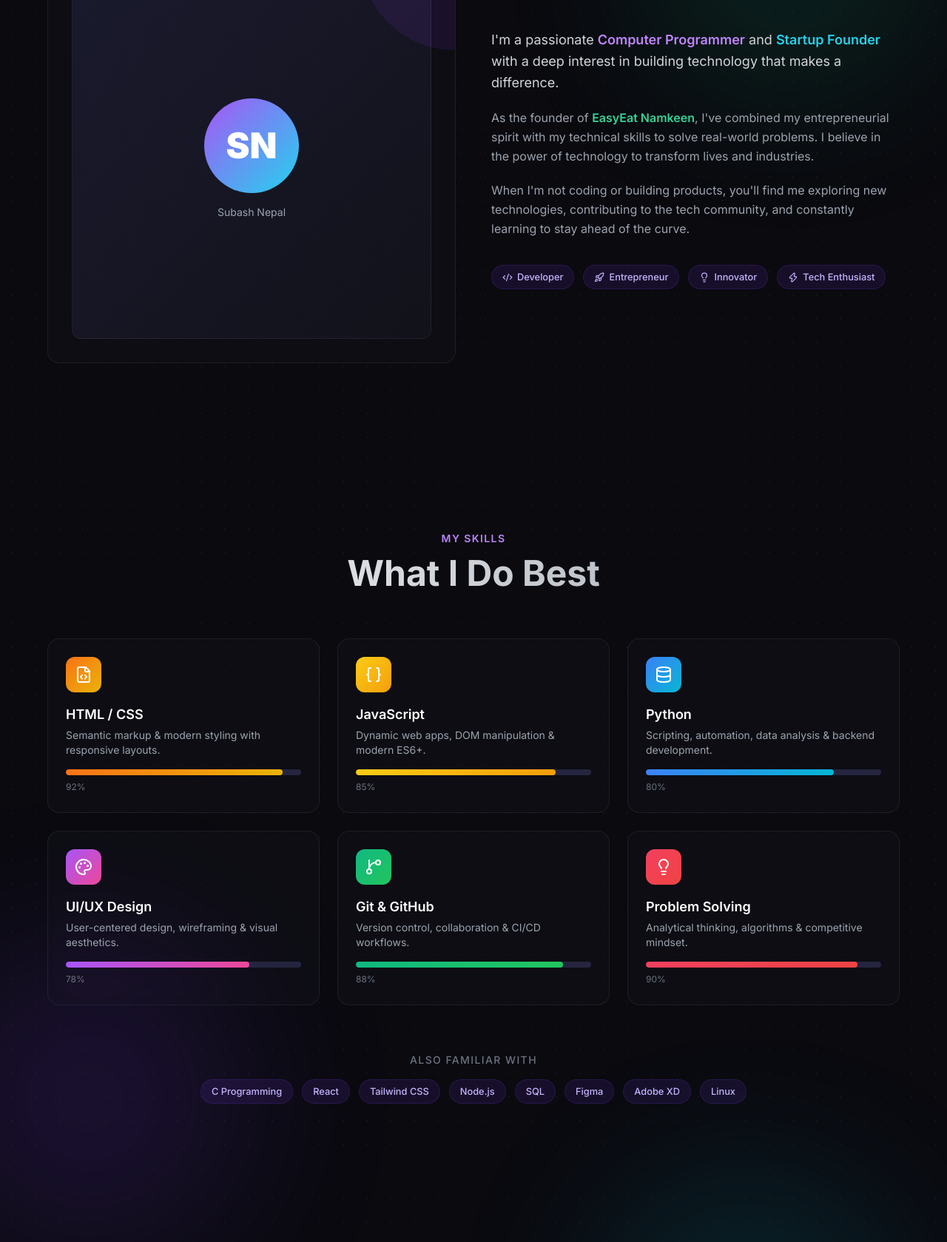
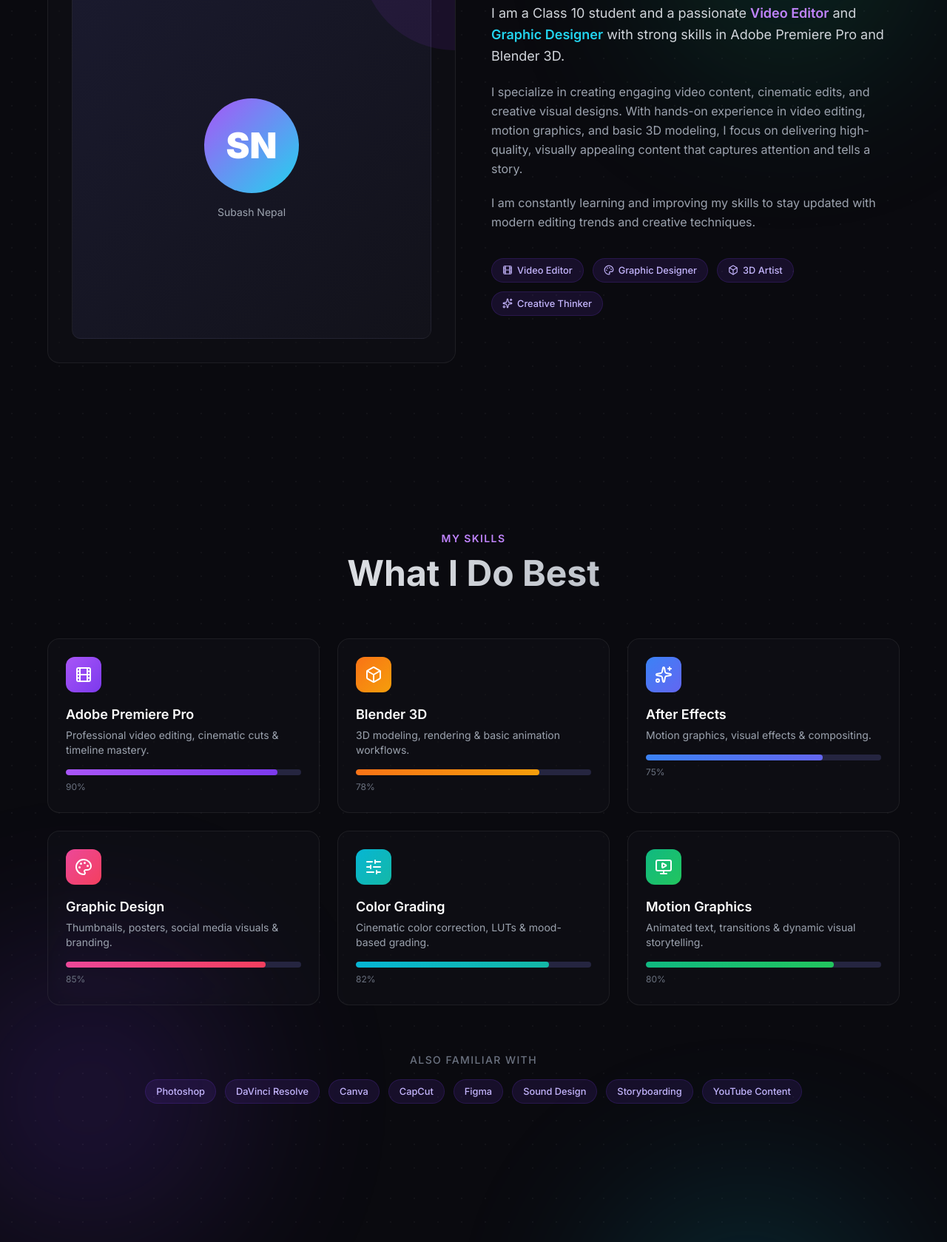
Before and after one commit to Subashnpfr/portfolio, a plain HTML site: page index.html in a window 1280 px wide. Shown: the part 1121-2800 px from the top of the page at 74% size. Drawn offline with nearby package versions, Linux system fonts and the light colour scheme; animation ran at ten frames a second.

Commit message:
Update index.html

```diff
--- a/index.html
+++ b/index.html
@@ -6,7 +6,7 @@
     <meta name="viewport" content="width=device-width, initial-scale=1.0" />
     <title>Subash Nepal — Portfolio</title>
     <meta name="description"
-        content="Portfolio of Subash Nepal — Computer Programmer, Startup Founder, and Tech Enthusiast." />
+        content="Portfolio of Subash Nepal — Video Editor, Graphic Designer, and Creative Visual Artist." />
 
     <!-- Google Fonts -->
     <link rel="preconnect" href="https://fonts.googleapis.com" />
@@ -340,8 +340,8 @@
                 I'm a <span id="typewriter" class="font-semibold text-white"></span><span class="cursor"></span>
             </p>
             <p class="text-gray-500 max-w-xl mx-auto mt-4 mb-10 leading-relaxed text-base">
-                Crafting digital experiences, building startups, and turning ideas into reality through code and
-                creativity.
+                Creating engaging video content, cinematic edits, and stunning visual designs that capture attention
+                and tell a story.
             </p>
             <div class="flex flex-wrap justify-center gap-4">
                 <a href="#contact" class="btn-primary">
@@ -391,24 +391,25 @@
                 </div>
                 <div class="reveal space-y-5">
                     <p class="text-gray-300 leading-relaxed text-lg">
-                        I'm a passionate <span class="text-purple-400 font-semibold">Computer Programmer</span> and
-                        <span class="text-cyan-400 font-semibold">Startup Founder</span> with a deep interest in
-                        building technology that makes a difference.
+                        I am a Class 10 student and a passionate <span class="text-purple-400 font-semibold">Video
+                            Editor</span> and
+                        <span class="text-cyan-400 font-semibold">Graphic Designer</span> with strong skills in
+                        Adobe Premiere Pro and Blender 3D.
                     </p>
                     <p class="text-gray-400 leading-relaxed">
-                        As the founder of <span class="text-emerald-400 font-semibold">EasyEat Namkeen</span>, I've
-                        combined my entrepreneurial spirit with my technical skills to solve real-world problems. I
-                        believe in the power of technology to transform lives and industries.
+                        I specialize in creating engaging video content, cinematic edits, and creative visual designs.
+                        With hands-on experience in video editing, motion graphics, and basic 3D modeling, I focus on
+                        delivering high-quality, visually appealing content that captures attention and tells a story.
                     </p>
                     <p class="text-gray-400 leading-relaxed">
-                        When I'm not coding or building products, you'll find me exploring new technologies,
-                        contributing to the tech community, and constantly learning to stay ahead of the curve.
+                        I am constantly learning and improving my skills to stay updated with modern editing trends
+                        and creative techniques.
                     </p>
                     <div class="flex flex-wrap gap-3 pt-4">
-                        <span class="badge"><i data-lucide="code-2" class="w-3.5 h-3.5"></i> Developer</span>
-                        <span class="badge"><i data-lucide="rocket" class="w-3.5 h-3.5"></i> Entrepreneur</span>
-                        <span class="badge"><i data-lucide="lightbulb" class="w-3.5 h-3.5"></i> Innovator</span>
-                        <span class="badge"><i data-lucide="zap" class="w-3.5 h-3.5"></i> Tech Enthusiast</span>
+                        <span class="badge"><i data-lucide="film" class="w-3.5 h-3.5"></i> Video Editor</span>
+                        <span class="badge"><i data-lucide="palette" class="w-3.5 h-3.5"></i> Graphic Designer</span>
+                        <span class="badge"><i data-lucide="box" class="w-3.5 h-3.5"></i> 3D Artist</span>
+                        <span class="badge"><i data-lucide="sparkles" class="w-3.5 h-3.5"></i> Creative Thinker</span>
                     </div>
                 </div>
             </div>
@@ -432,87 +433,88 @@
                 <!-- Skill Card 1 -->
                 <div class="glass-card p-6 reveal skill-icon">
                     <div
-                        class="w-12 h-12 rounded-xl bg-gradient-to-br from-orange-500 to-yellow-500 flex items-center justify-center mb-4">
-                        <i data-lucide="file-code" class="w-6 h-6 text-white"></i>
+                        class="w-12 h-12 rounded-xl bg-gradient-to-br from-purple-500 to-violet-600 flex items-center justify-center mb-4">
+                        <i data-lucide="film" class="w-6 h-6 text-white"></i>
                     </div>
-                    <h3 class="text-white font-semibold text-lg mb-1">HTML / CSS</h3>
-                    <p class="text-gray-400 text-sm mb-4">Semantic markup & modern styling with responsive layouts.</p>
+                    <h3 class="text-white font-semibold text-lg mb-1">Adobe Premiere Pro</h3>
+                    <p class="text-gray-400 text-sm mb-4">Professional video editing, cinematic cuts & timeline mastery.
+                    </p>
                     <div class="w-full h-2 bg-dark-600 rounded-full overflow-hidden">
-                        <div class="progress-fill h-full rounded-full bg-gradient-to-r from-orange-500 to-yellow-500"
-                            data-width="92%"></div>
+                        <div class="progress-fill h-full rounded-full bg-gradient-to-r from-purple-500 to-violet-600"
+                            data-width="90%"></div>
                     </div>
-                    <span class="text-xs text-gray-500 mt-2 inline-block">92%</span>
+                    <span class="text-xs text-gray-500 mt-2 inline-block">90%</span>
                 </div>
                 <!-- Skill Card 2 -->
                 <div class="glass-card p-6 reveal skill-icon">
                     <div
-                        class="w-12 h-12 rounded-xl bg-gradient-to-br from-yellow-400 to-amber-500 flex items-center justify-center mb-4">
-                        <i data-lucide="braces" class="w-6 h-6 text-white"></i>
+                        class="w-12 h-12 rounded-xl bg-gradient-to-br from-orange-500 to-amber-500 flex items-center justify-center mb-4">
+                        <i data-lucide="box" class="w-6 h-6 text-white"></i>
                     </div>
-                    <h3 class="text-white font-semibold text-lg mb-1">JavaScript</h3>
-                    <p class="text-gray-400 text-sm mb-4">Dynamic web apps, DOM manipulation & modern ES6+.</p>
+                    <h3 class="text-white font-semibold text-lg mb-1">Blender 3D</h3>
+                    <p class="text-gray-400 text-sm mb-4">3D modeling, rendering & basic animation workflows.</p>
                     <div class="w-full h-2 bg-dark-600 rounded-full overflow-hidden">
-                        <div class="progress-fill h-full rounded-full bg-gradient-to-r from-yellow-400 to-amber-500"
+                        <div class="progress-fill h-full rounded-full bg-gradient-to-r from-orange-500 to-amber-500"
+                            data-width="78%"></div>
+                    </div>
+                    <span class="text-xs text-gray-500 mt-2 inline-block">78%</span>
+                </div>
+                <!-- Skill Card 3 -->
+                <div class="glass-card p-6 reveal skill-icon">
+                    <div
+                        class="w-12 h-12 rounded-xl bg-gradient-to-br from-blue-500 to-indigo-500 flex items-center justify-center mb-4">
+                        <i data-lucide="sparkles" class="w-6 h-6 text-white"></i>
+                    </div>
+                    <h3 class="text-white font-semibold text-lg mb-1">After Effects</h3>
+                    <p class="text-gray-400 text-sm mb-4">Motion graphics, visual effects & compositing.
+                    </p>
+                    <div class="w-full h-2 bg-dark-600 rounded-full overflow-hidden">
+                        <div class="progress-fill h-full rounded-full bg-gradient-to-r from-blue-500 to-indigo-500"
+                            data-width="75%"></div>
+                    </div>
+                    <span class="text-xs text-gray-500 mt-2 inline-block">75%</span>
+                </div>
+                <!-- Skill Card 4 -->
+                <div class="glass-card p-6 reveal skill-icon">
+                    <div
+                        class="w-12 h-12 rounded-xl bg-gradient-to-br from-pink-500 to-rose-500 flex items-center justify-center mb-4">
+                        <i data-lucide="palette" class="w-6 h-6 text-white"></i>
+                    </div>
+                    <h3 class="text-white font-semibold text-lg mb-1">Graphic Design</h3>
+                    <p class="text-gray-400 text-sm mb-4">Thumbnails, posters, social media visuals & branding.</p>
+                    <div class="w-full h-2 bg-dark-600 rounded-full overflow-hidden">
+                        <div class="progress-fill h-full rounded-full bg-gradient-to-r from-pink-500 to-rose-500"
                             data-width="85%"></div>
                     </div>
                     <span class="text-xs text-gray-500 mt-2 inline-block">85%</span>
                 </div>
-                <!-- Skill Card 3 -->
-                <div class="glass-card p-6 reveal skill-icon">
-                    <div
-                        class="w-12 h-12 rounded-xl bg-gradient-to-br from-blue-500 to-cyan-500 flex items-center justify-center mb-4">
-                        <i data-lucide="database" class="w-6 h-6 text-white"></i>
-                    </div>
-                    <h3 class="text-white font-semibold text-lg mb-1">Python</h3>
-                    <p class="text-gray-400 text-sm mb-4">Scripting, automation, data analysis & backend development.
-                    </p>
-                    <div class="w-full h-2 bg-dark-600 rounded-full overflow-hidden">
-                        <div class="progress-fill h-full rounded-full bg-gradient-to-r from-blue-500 to-cyan-500"
-                            data-width="80%"></div>
-                    </div>
-                    <span class="text-xs text-gray-500 mt-2 inline-block">80%</span>
-                </div>
-                <!-- Skill Card 4 -->
-                <div class="glass-card p-6 reveal skill-icon">
-                    <div
-                        class="w-12 h-12 rounded-xl bg-gradient-to-br from-purple-500 to-pink-500 flex items-center justify-center mb-4">
-                        <i data-lucide="palette" class="w-6 h-6 text-white"></i>
-                    </div>
-                    <h3 class="text-white font-semibold text-lg mb-1">UI/UX Design</h3>
-                    <p class="text-gray-400 text-sm mb-4">User-centered design, wireframing & visual aesthetics.</p>
-                    <div class="w-full h-2 bg-dark-600 rounded-full overflow-hidden">
-                        <div class="progress-fill h-full rounded-full bg-gradient-to-r from-purple-500 to-pink-500"
-                            data-width="78%"></div>
-                    </div>
-                    <span class="text-xs text-gray-500 mt-2 inline-block">78%</span>
-                </div>
                 <!-- Skill Card 5 -->
                 <div class="glass-card p-6 reveal skill-icon">
                     <div
-                        class="w-12 h-12 rounded-xl bg-gradient-to-br from-emerald-500 to-green-500 flex items-center justify-center mb-4">
-                        <i data-lucide="git-branch" class="w-6 h-6 text-white"></i>
+                        class="w-12 h-12 rounded-xl bg-gradient-to-br from-cyan-500 to-teal-500 flex items-center justify-center mb-4">
+                        <i data-lucide="sliders-horizontal" class="w-6 h-6 text-white"></i>
                     </div>
-                    <h3 class="text-white font-semibold text-lg mb-1">Git & GitHub</h3>
-                    <p class="text-gray-400 text-sm mb-4">Version control, collaboration & CI/CD workflows.</p>
+                    <h3 class="text-white font-semibold text-lg mb-1">Color Grading</h3>
+                    <p class="text-gray-400 text-sm mb-4">Cinematic color correction, LUTs & mood-based grading.</p>
                     <div class="w-full h-2 bg-dark-600 rounded-full overflow-hidden">
-                        <div class="progress-fill h-full rounded-full bg-gradient-to-r from-emerald-500 to-green-500"
-                            data-width="88%"></div>
+                        <div class="progress-fill h-full rounded-full bg-gradient-to-r from-cyan-500 to-teal-500"
+                            data-width="82%"></div>
                     </div>
-                    <span class="text-xs text-gray-500 mt-2 inline-block">88%</span>
+                    <span class="text-xs text-gray-500 mt-2 inline-block">82%</span>
                 </div>
                 <!-- Skill Card 6 -->
                 <div class="glass-card p-6 reveal skill-icon">
                     <div
-                        class="w-12 h-12 rounded-xl bg-gradient-to-br from-rose-500 to-red-500 flex items-center justify-center mb-4">
-                        <i data-lucide="lightbulb" class="w-6 h-6 text-white"></i>
+                        class="w-12 h-12 rounded-xl bg-gradient-to-br from-emerald-500 to-green-500 flex items-center justify-center mb-4">
+                        <i data-lucide="monitor-play" class="w-6 h-6 text-white"></i>
                     </div>
-                    <h3 class="text-white font-semibold text-lg mb-1">Problem Solving</h3>
-                    <p class="text-gray-400 text-sm mb-4">Analytical thinking, algorithms & competitive mindset.</p>
+                    <h3 class="text-white font-semibold text-lg mb-1">Motion Graphics</h3>
+                    <p class="text-gray-400 text-sm mb-4">Animated text, transitions & dynamic visual storytelling.</p>
                     <div class="w-full h-2 bg-dark-600 rounded-full overflow-hidden">
-                        <div class="progress-fill h-full rounded-full bg-gradient-to-r from-rose-500 to-red-500"
-                            data-width="90%"></div>
+                        <div class="progress-fill h-full rounded-full bg-gradient-to-r from-emerald-500 to-green-500"
+                            data-width="80%"></div>
                     </div>
-                    <span class="text-xs text-gray-500 mt-2 inline-block">90%</span>
+                    <span class="text-xs text-gray-500 mt-2 inline-block">80%</span>
                 </div>
             </div>
 
@@ -520,14 +522,14 @@
             <div class="text-center reveal">
                 <p class="text-gray-500 text-sm mb-4 uppercase tracking-widest font-medium">Also Familiar With</p>
                 <div class="flex flex-wrap justify-center gap-3">
-                    <span class="badge">C Programming</span>
-                    <span class="badge">React</span>
-                    <span class="badge">Tailwind CSS</span>
-                    <span class="badge">Node.js</span>
-                    <span class="badge">SQL</span>
+                    <span class="badge">Photoshop</span>
+                    <span class="badge">DaVinci Resolve</span>
+                    <span class="badge">Canva</span>
+                    <span class="badge">CapCut</span>
                     <span class="badge">Figma</span>
-                    <span class="badge">Adobe XD</span>
-                    <span class="badge">Linux</span>
+                    <span class="badge">Sound Design</span>
+                    <span class="badge">Storyboarding</span>
+                    <span class="badge">YouTube Content</span>
                 </div>
             </div>
         </div>
@@ -555,7 +557,7 @@
                         <div class="flex flex-wrap items-start justify-between gap-2 mb-2">
                             <h3 class="text-white font-semibold text-lg">Secondary Education (SEE)</h3>
                             <span
-                                class="text-xs text-purple-400 font-mono bg-purple-500/10 px-3 py-1 rounded-full">2026</span>
+                                class="text-xs text-purple-400 font-mono bg-purple-500/10 px-3 py-1 rounded-full">2021</span>
                         </div>
                         <p class="text-cyan-400 text-sm font-medium mb-2">High School</p>
                         <p class="text-gray-400 text-sm leading-relaxed">
@@ -593,7 +595,7 @@
                         </div>
                         <div>
                             <p class="text-gray-500 text-xs uppercase tracking-wider font-medium">Email</p>
-                            <p class="text-white font-medium">nepalsubash178@gmail.com</p>
+                            <p class="text-white font-medium">subashnepal@email.com</p>
                         </div>
                     </div>
                     <div class="glass-card p-5 flex items-center gap-4">
@@ -689,7 +691,7 @@
         });
 
         // ── Typewriter Effect ──────────────────────
-        const titles = ['Computer Programmer', 'Startup Founder', 'Tech Enthusiast', 'Problem Solver', 'Creative Thinker'];
+        const titles = ['Video Editor', 'Graphic Designer', '3D Artist', 'Motion Graphics Creator', 'Creative Thinker'];
         const typewriterEl = document.getElementById('typewriter');
         let titleIndex = 0, charIndex = 0, isDeleting = false;
 
```
